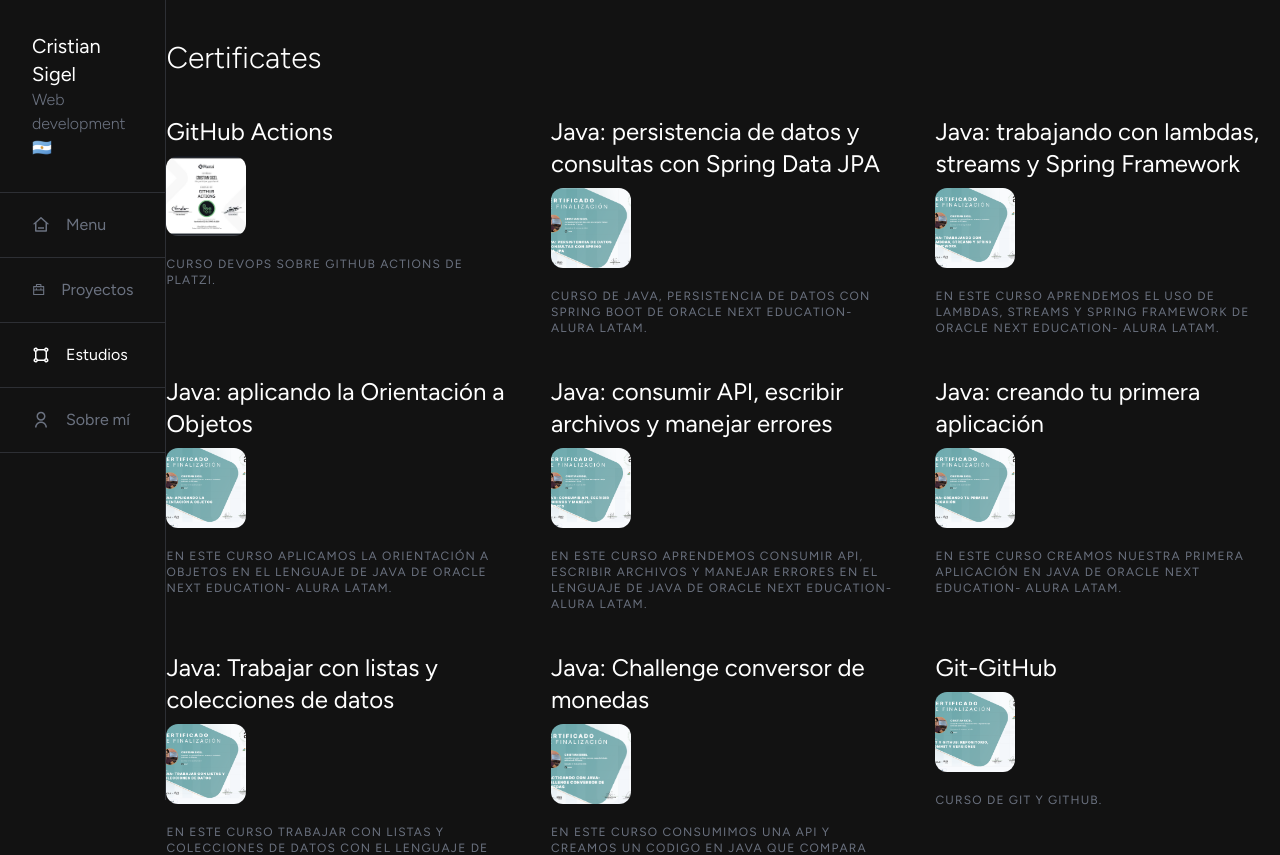
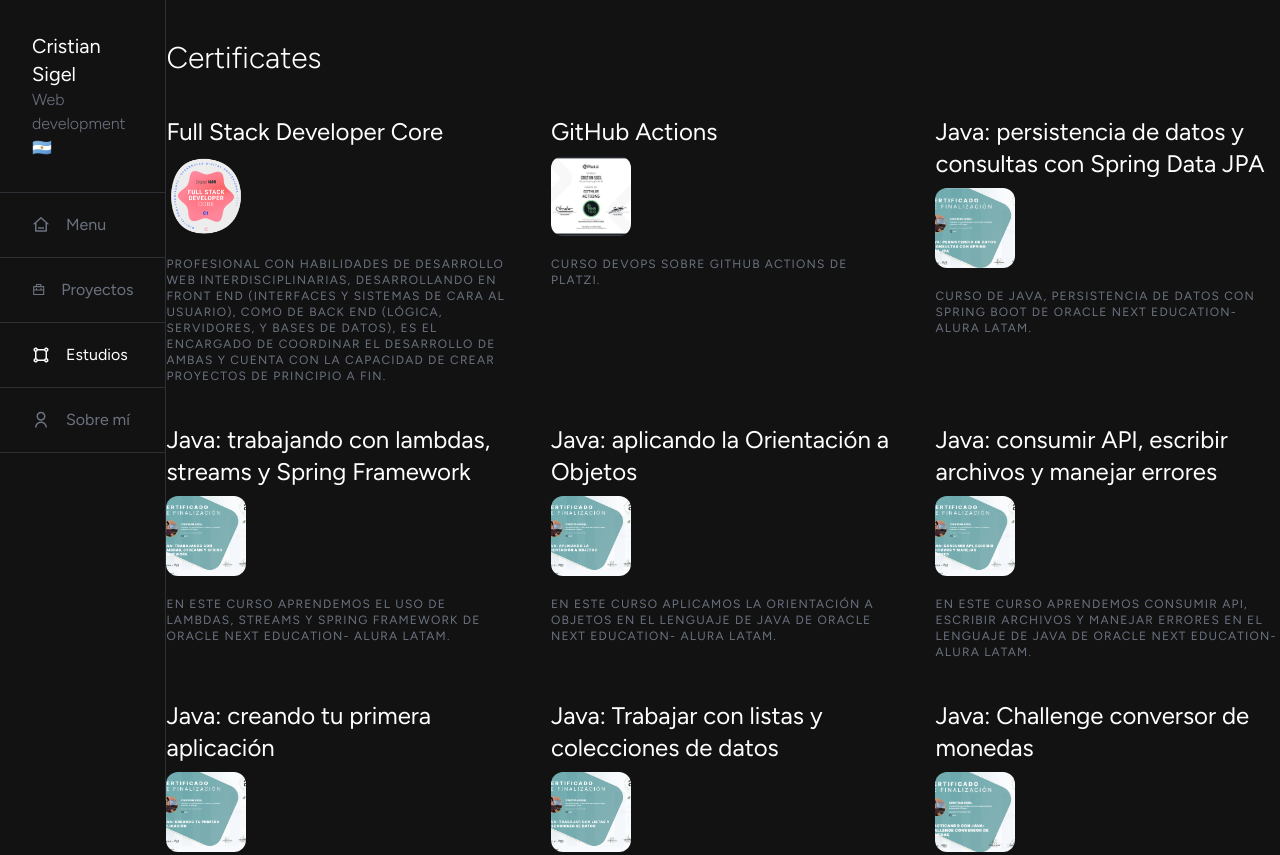
Before and after one commit to zotel1/portafolio-web-junio-2024, a Next.js app: page /study in a window 1280 px wide. Shown: the top 855 px of the page. Built offline with nearby package versions, Linux system fonts and the light colour scheme.

Commit message:
update, add certificate digital nao

```diff
--- a/components/list-certificates.tsx
+++ b/components/list-certificates.tsx
@@ -8,6 +8,16 @@
 const ListCertificates = ({ className } : ListCertificateProps) => {
     return (
         <div className={cn('grid grid-cols-1 md:grid-cols-2 lg:grid-cols-3 gap-10', className)}>
+
+<CardCertificates
+            href='https://www.credly.com/badges/52cbf611-4513-4a5a-b534-b7addea36ea7/'
+            image='/digital-nao.png'
+                description='Profesional con habilidades de desarrollo web interdisciplinarias,
+                desarrollando en Front End (interfaces y sistemas de cara al usuario),
+                como de Back End (lógica, servidores, y bases de datos),
+                es el encargado de coordinar el desarrollo de ambas y cuenta con la capacidad de crear proyectos de principio a fin.'
+            title='Full Stack Developer Core' />
+
         <CardCertificates
             href='https://platzi.com/p/zotelsigel/curso/7992-github-actions/diploma/detalle/'
             image='/curso-github-actions.png'
@@ -96,6 +106,8 @@
             title='Programación web Backend' />
 
 
+
+
     </div>
 
     )
```
Also changed, not shown: public/digital-nao.png (added).
